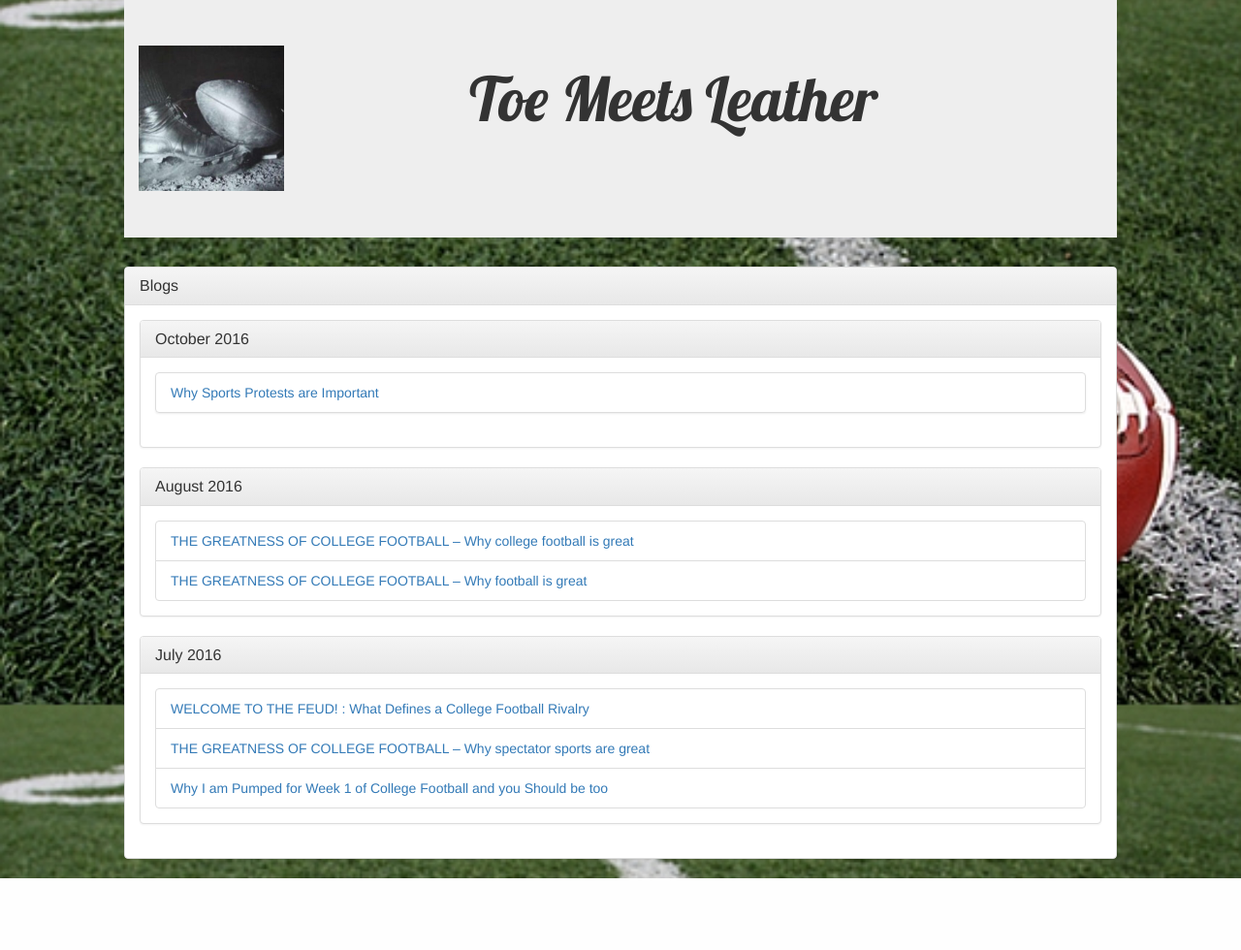
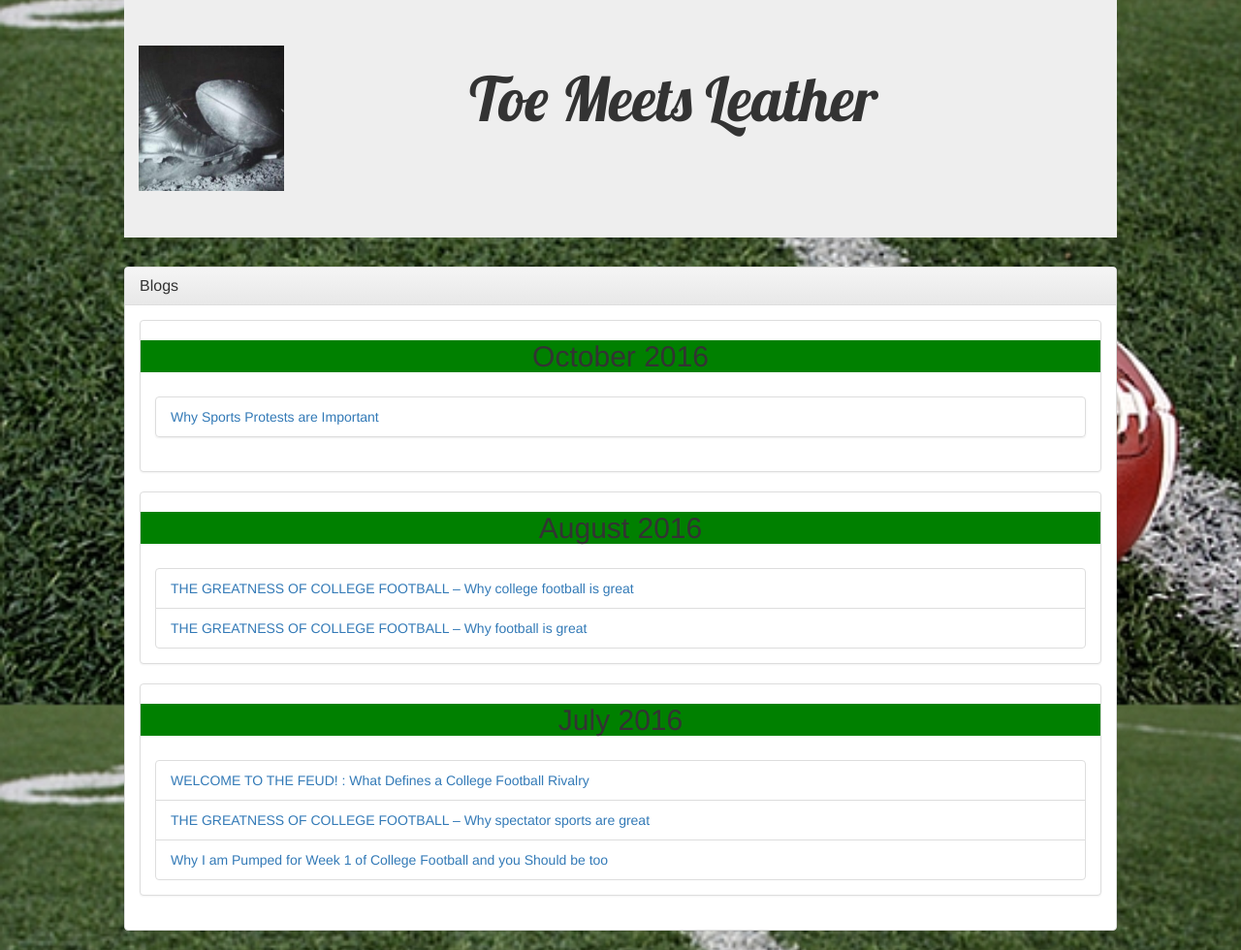
Before and after one commit to emilykeen/tomeetsleather, a PHP site: page /public/html/Blogs.html in a window 1280 px wide. Shown: the part 73-1053 px from the top of the page at 97% size. Before the commit the page ends 979 px from the top, so only its background shows below. Run offline with PHP 8.4, Linux system fonts and the light colour scheme.

Commit message:
demoday prep

```diff
--- a/app/public/css/style.css
+++ b/app/public/css/style.css
@@ -16,3 +16,12 @@ body{
 	text-align: center;
 	font-size: 200%;
 }
+.blogTitle{
+	background:green;
+	text-align: center;
+	position: relative;
+	top:-10%;
+}
+.blogImage{
+text-align: center;
+}
--- a/app/public/html/Blog/Aug042016.html
+++ b/app/public/html/Blog/Aug042016.html
@@ -6,7 +6,7 @@
     <link rel="stylesheet" href="https://maxcdn.bootstrapcdn.com/bootstrap/3.3.7/css/bootstrap.min.css" integrity="sha384-BVYiiSIFeK1dGmJRAkycuHAHRg32OmUcww7on3RYdg4Va+PmSTsz/K68vbdEjh4u" crossorigin="anonymous">
     <!-- Optional theme -->
     <link rel="stylesheet" href="https://maxcdn.bootstrapcdn.com/bootstrap/3.3.7/css/bootstrap-theme.min.css" integrity="sha384-rHyoN1iRsVXV4nD0JutlnGaslCJuC7uwjduW9SVrLvRYooPp2bWYgmgJQIXwl/Sp" crossorigin="anonymous">
-    <link rel="stylesheet" type="text/css" href="../CSS/style.css">
+    <link rel="stylesheet" type="text/css" href="../../CSS/style.css">
     <link href="https://fonts.googleapis.com/css?family=Lobster" rel="stylesheet">
 </head>
 
@@ -61,7 +61,7 @@
             <br>
 <br>
 
-<img src="../../images/RaiderFan.jpg">
+<img class ="blogImage" src="../../images/RaiderFan.jpg">
 <br>
 <br>
 If you are like me, then you love to watch sports. All sports. Like, I enjoy watching basketball and soccer and baseball and NASCAR and formula 1 and golf and horse racing and professional video gaming and baseball and cricket (even though I still have no idea what is happening) and gymnastics and… well you get the idea; sports are great. What makes sports great is watching someone who has subjected their whole life to being as perfect as possible at doing this one thing in one specific way and they only get one chance to do it. Like watching a volleyball player try hit a ball into a square more times than the ball hits in their square, but they spent years learning how to hit it in the perfect way. It is beautiful to watch the pinnacle of human achievement like this and see the struggle of human that are so good at something, that the winner is sometime just determined by whoever got lucky or is less hurt more so than by who is actually better at their peak.
--- a/app/public/html/Blogs.html
+++ b/app/public/html/Blogs.html
@@ -6,7 +6,7 @@
     <link rel="stylesheet" href="https://maxcdn.bootstrapcdn.com/bootstrap/3.3.7/css/bootstrap.min.css" integrity="sha384-BVYiiSIFeK1dGmJRAkycuHAHRg32OmUcww7on3RYdg4Va+PmSTsz/K68vbdEjh4u" crossorigin="anonymous">
     <!-- Optional theme -->
     <link rel="stylesheet" href="https://maxcdn.bootstrapcdn.com/bootstrap/3.3.7/css/bootstrap-theme.min.css" integrity="sha384-rHyoN1iRsVXV4nD0JutlnGaslCJuC7uwjduW9SVrLvRYooPp2bWYgmgJQIXwl/Sp" crossorigin="anonymous">
-    <link rel="stylesheet" type="text/css" href="./css/style.css">
+    <link rel="stylesheet" type="text/css" href="../css/style.css">
     <link href="https://fonts.googleapis.com/css?family=Lobster" rel="stylesheet">
 </head>
 
@@ -51,8 +51,8 @@
         </div>
         <div class="panel-body">
             <div class="panel panel-default">
-                <div class="panel-heading">
-                    <h3 class="panel-title">October 2016</h3>
+                <div div class="blogTitle">
+                    <h2>October 2016</h2>
                 </div>
                 <div class="panel-body">
                     <div class="list-group">
@@ -63,8 +63,8 @@
                 </div>
             </div>
             <div class="panel panel-default">
-                <div class="panel-heading">
-                    <h3 class="panel-title">August 2016</h3>
+                <div class="blogTitle">
+                    <h2>August 2016</h2>
                 </div>
                 <div class="panel-body">
                     <button type="button" class="list-group-item">
@@ -76,8 +76,8 @@
                 </div>
             </div>
         <div class="panel panel-default">
-            <div class="panel-heading">
-                <h3 class="panel-title">July 2016</h3>
+            <div class="blogTitle">
+                <h2>July 2016</h2>
             </div>
             <div class="panel-body">
                 <button type="button" class="list-group-item">
--- a/app/routing/htmlroutes.js
+++ b/app/routing/htmlroutes.js
@@ -33,10 +33,10 @@ module.exports = function(app) {
         res.sendFile(path.join(__dirname, "/../public/html/Blog/July3012016.html"));
     });
     app.get("/blogs/Jul-28-2016", function(req, res) {
-        res.sendFile(path.join(__dirname, "/../public/html/Blog/Jul282016.html"));
+        res.sendFile(path.join(__dirname, "/../public/html/Blog/July282016.html"));
     });
     app.get("/blogs/Jul-24-2016", function(req, res) {
-        res.sendFile(path.join(__dirname, "/../public/html/Blog/Jul242016.html"));
+        res.sendFile(path.join(__dirname, "/../public/html/Blog/July242016.html"));
     });
     // If no matching route is found default to home
     app.get('/', function(req, res) {
```
